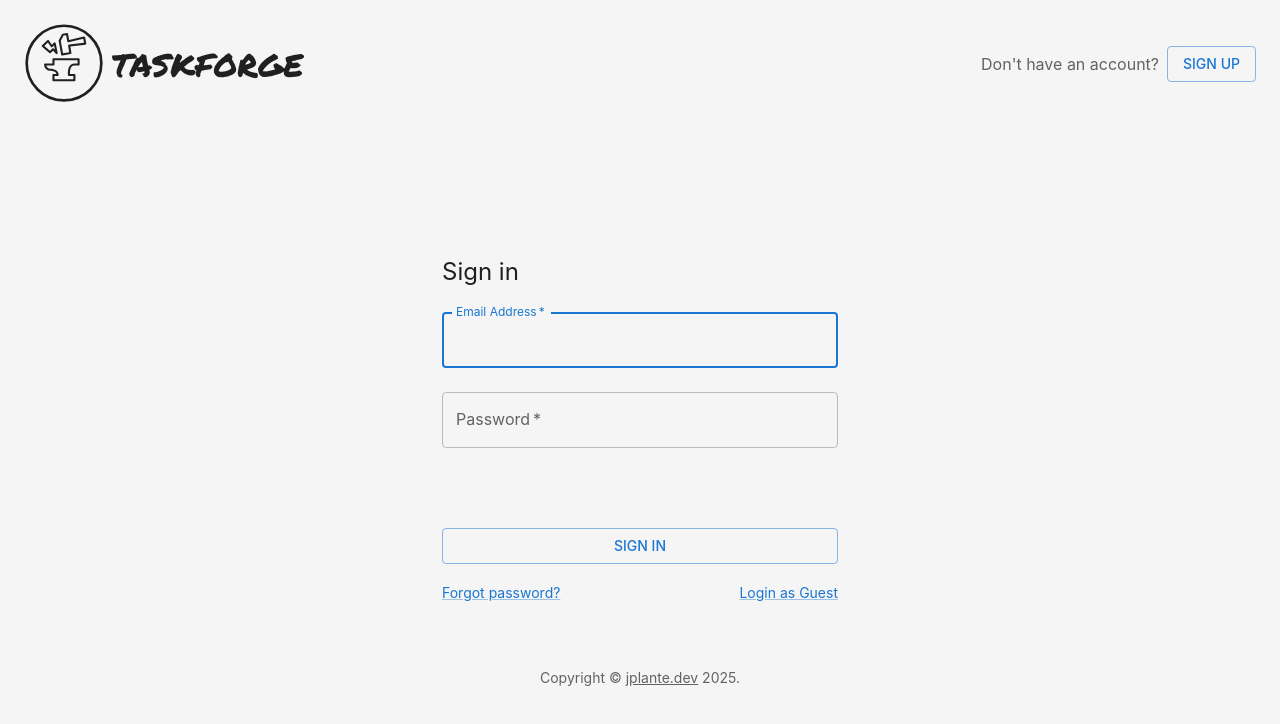
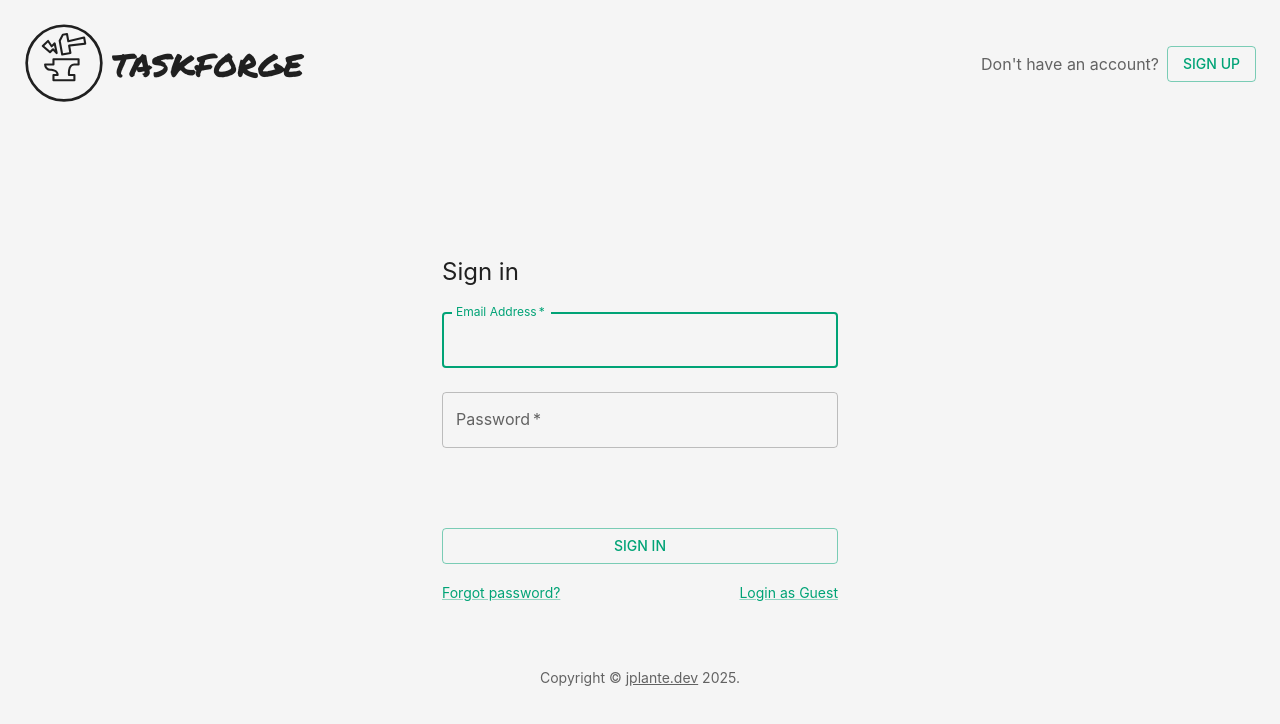
Before and after one commit to jplante01/task_forge, a React (Vite) app: page /login in a window 1280 px wide. Shown: the top 724 px of the page. Built offline with nearby package versions, Linux system fonts and the light colour scheme; no server answers.

Commit message:
Change primary color

```diff
--- a/src/contexts/ThemeModeContext.jsx
+++ b/src/contexts/ThemeModeContext.jsx
@@ -28,7 +28,7 @@ const getThemeConfig = (mode) => ({
     ...(mode === "light"
       ? {
           // Light mode colors
-          primary: { main: "#1976d2" },
+          primary: { main: "#00A376" },
           secondary: { main: "#dc004e" },
           background: {
             default: "#f5f5f5",
@@ -37,7 +37,7 @@ const getThemeConfig = (mode) => ({
         }
       : {
           // Dark mode colors
-          primary: { main: "#90caf9" },
+          primary: { main: "#49cca7" },
           secondary: { main: "#f48fb1" },
           background: {
             default: "#121212",
```
